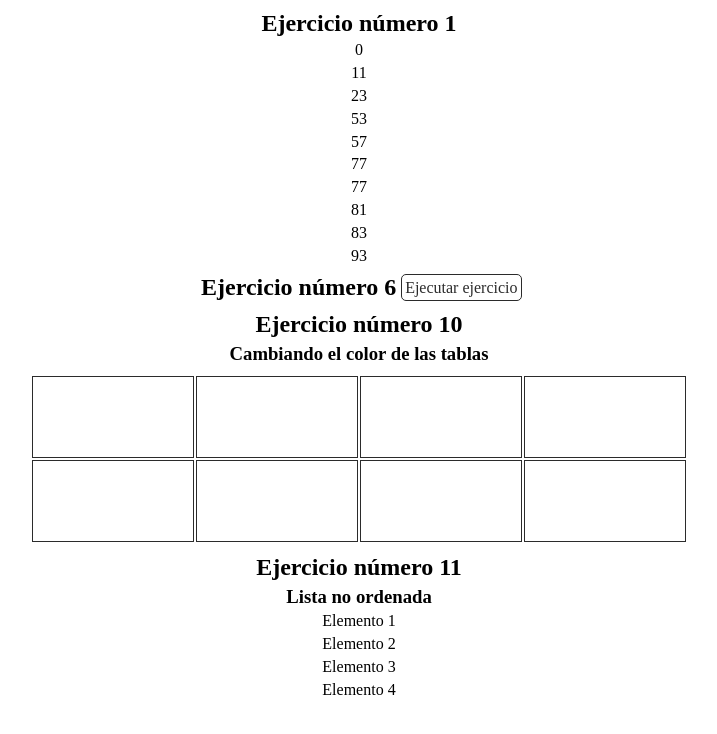
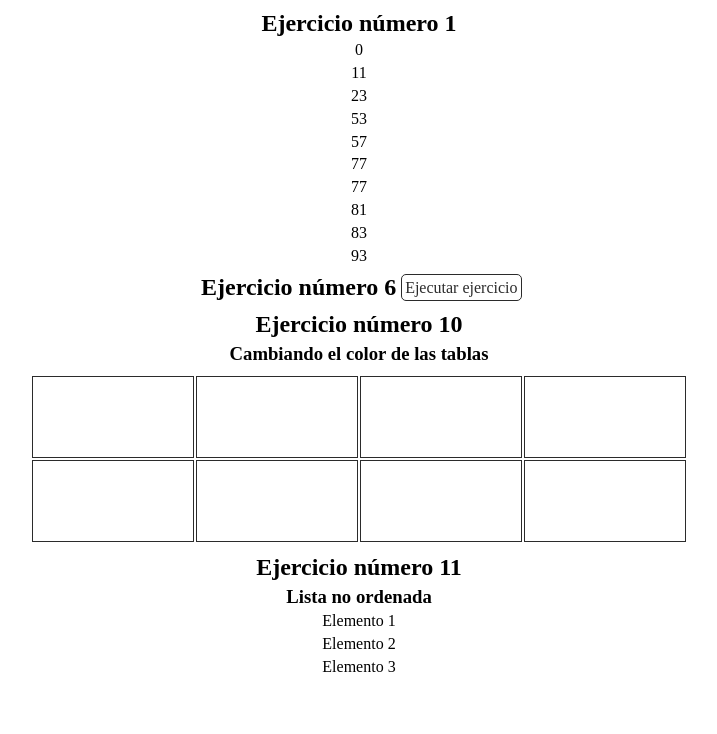
Before and after one commit to maximoherrera/clase10, a plain HTML site: page index.html in a window 1280 px wide. Shown: the whole page, without its empty margins (281-998 px from the left). Drawn offline with Linux system fonts and the light colour scheme.

```diff
--- a/index.html
+++ b/index.html
@@ -44,7 +44,6 @@
         <li class="li">Elemento 1</li>
         <li class="li">Elemento 2</li>
         <li class="li">Elemento 3</li>
-        <li class="li">Elemento 4</li>
     </ul>
 
     <!-- Funciones js -->
```
